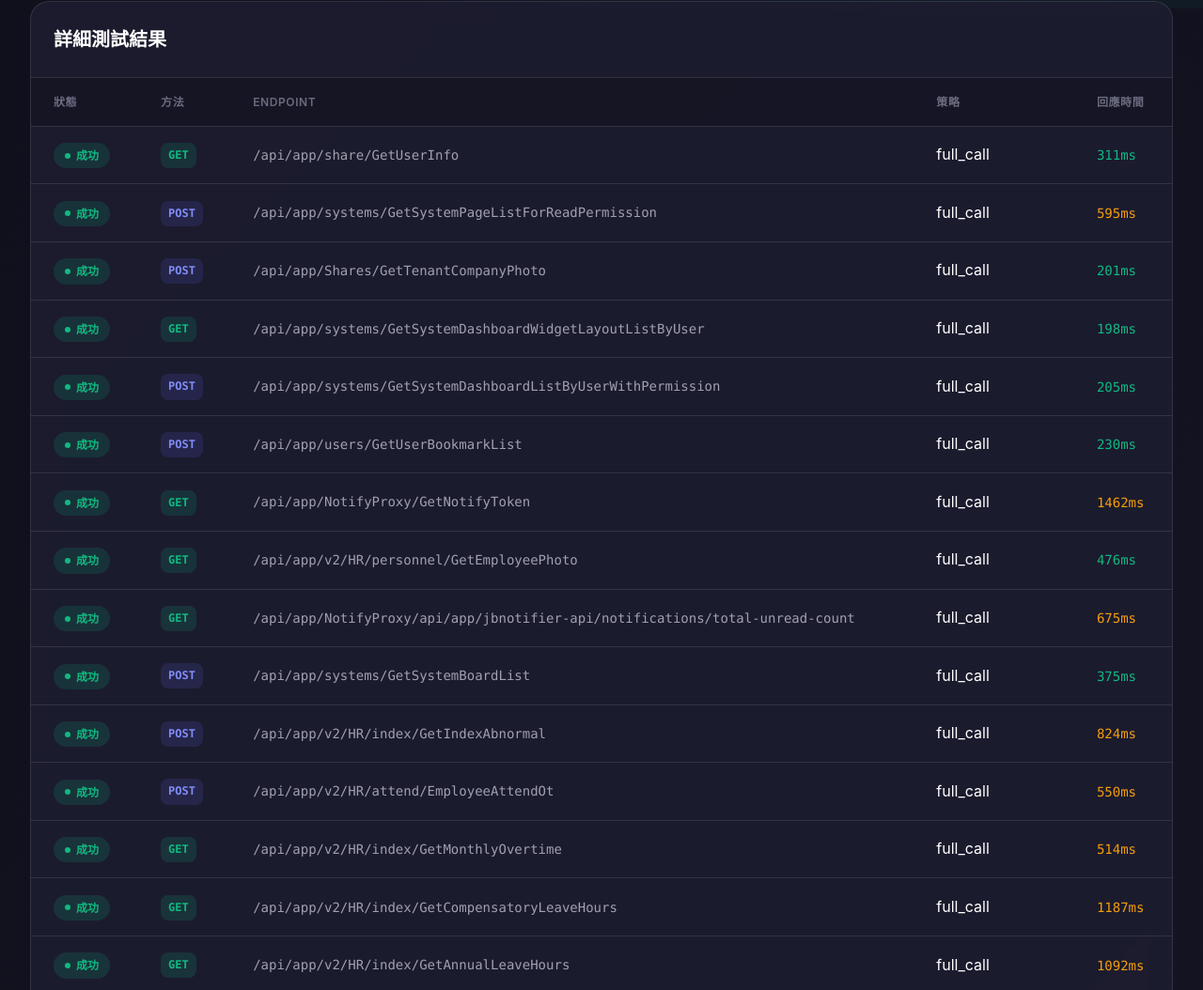
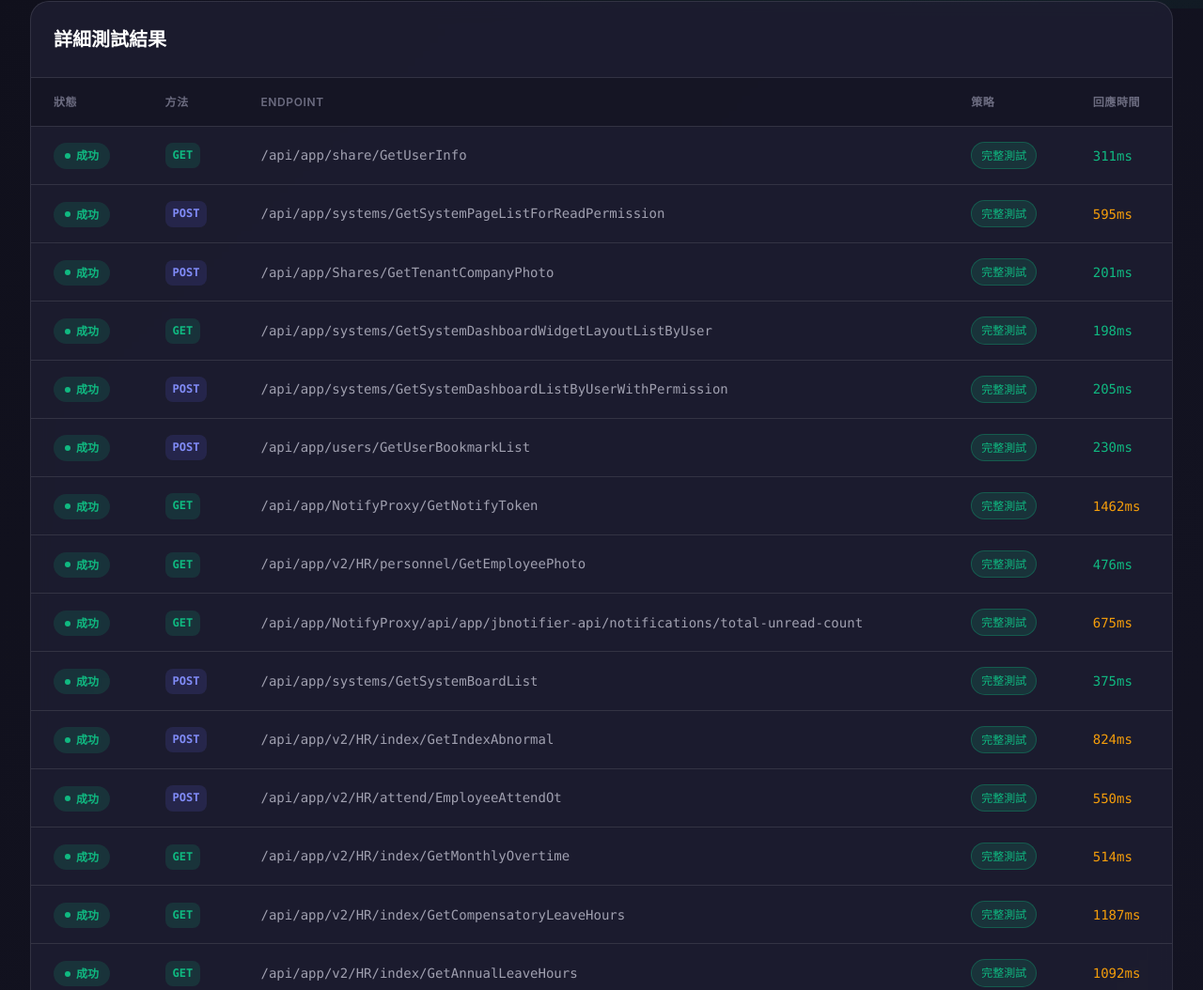
Before and after one commit to JB-an/api-health-dashboard, a plain HTML site: page index.html in a window 1280 px wide. Shown: the part 791-1845 px from the top of the page at 94% size. Drawn offline with Linux system fonts and the light colour scheme.

Commit message:
🎨 UI: 將策略改為中文並加上 hover 說明

```diff
--- a/app.js
+++ b/app.js
@@ -191,6 +191,7 @@ function renderResults(results) {
         const methodClass = result.method.toLowerCase();
         const timeClass = getTimeClass(result.responseTimeMs);
         const endpoint = result.endpoint.replace(/^(GET|POST|PUT|DELETE)\s+/, '');
+        const strategy = getStrategyInfo(result.testStrategy);
 
         return `
       <tr>
@@ -204,7 +205,11 @@ function renderResults(results) {
           <span class="method-badge method-badge--${methodClass}">${result.method}</span>
         </td>
         <td class="endpoint">${escapeHtml(endpoint)}</td>
-        <td>${result.testStrategy || 'full_call'}</td>
+        <td>
+          <span class="strategy-badge strategy-badge--${strategy.class}" title="${strategy.tooltip}">
+            ${strategy.label}
+          </span>
+        </td>
         <td>
           <span class="response-time response-time--${timeClass}">
             ${result.responseTimeMs.toFixed(0)}ms
@@ -215,6 +220,30 @@ function renderResults(results) {
     }).join('');
 
     elements.resultsBody.innerHTML = html;
+}
+
+/**
+ * 取得測試策略資訊
+ */
+function getStrategyInfo(strategy) {
+    const strategies = {
+        'full_call': {
+            label: '完整測試',
+            class: 'full',
+            tooltip: '完整呼叫 API 並驗證回應狀態與內容'
+        },
+        'liveness_probe': {
+            label: '存活探測',
+            class: 'probe',
+            tooltip: '探測 API 是否存活，預期回傳 400/422 驗證錯誤'
+        },
+        'skip': {
+            label: '跳過',
+            class: 'skip',
+            tooltip: '此 API 因權限或特殊原因跳過測試'
+        }
+    };
+    return strategies[strategy] || strategies['full_call'];
 }
 
 /**
--- a/styles.css
+++ b/styles.css
@@ -409,6 +409,72 @@ body::before {
   color: var(--danger);
 }
 
+/* 策略標籤 */
+.strategy-badge {
+  display: inline-block;
+  padding: 0.25rem 0.625rem;
+  border-radius: var(--radius-full);
+  font-size: 0.75rem;
+  font-weight: 500;
+  cursor: help;
+  position: relative;
+  transition: all var(--transition-fast);
+}
+
+.strategy-badge:hover {
+  transform: translateY(-1px);
+}
+
+.strategy-badge--full {
+  background: rgba(16, 185, 129, 0.15);
+  color: var(--success);
+  border: 1px solid rgba(16, 185, 129, 0.3);
+}
+
+.strategy-badge--probe {
+  background: rgba(99, 102, 241, 0.15);
+  color: var(--accent-secondary);
+  border: 1px solid rgba(99, 102, 241, 0.3);
+}
+
+.strategy-badge--skip {
+  background: rgba(107, 114, 128, 0.15);
+  color: var(--text-muted);
+  border: 1px solid rgba(107, 114, 128, 0.3);
+}
+
+/* Tooltip 增強樣式 */
+.strategy-badge[title] {
+  position: relative;
+}
+
+.strategy-badge[title]::after {
+  content: attr(title);
+  position: absolute;
+  bottom: 100%;
+  left: 50%;
+  transform: translateX(-50%) translateY(-8px);
+  padding: 0.5rem 0.75rem;
+  background: var(--bg-secondary);
+  border: 1px solid var(--border-color);
+  border-radius: var(--radius-sm);
+  font-size: 0.75rem;
+  font-weight: 400;
+  color: var(--text-primary);
+  white-space: nowrap;
+  opacity: 0;
+  visibility: hidden;
+  transition: all var(--transition-fast);
+  z-index: 100;
+  box-shadow: 0 4px 12px var(--shadow-color);
+}
+
+.strategy-badge[title]:hover::after {
+  opacity: 1;
+  visibility: visible;
+  transform: translateX(-50%) translateY(-4px);
+}
+
 /* Endpoint 樣式 */
 .endpoint {
   font-family: 'Fira Code', 'Consolas', monospace;
```
